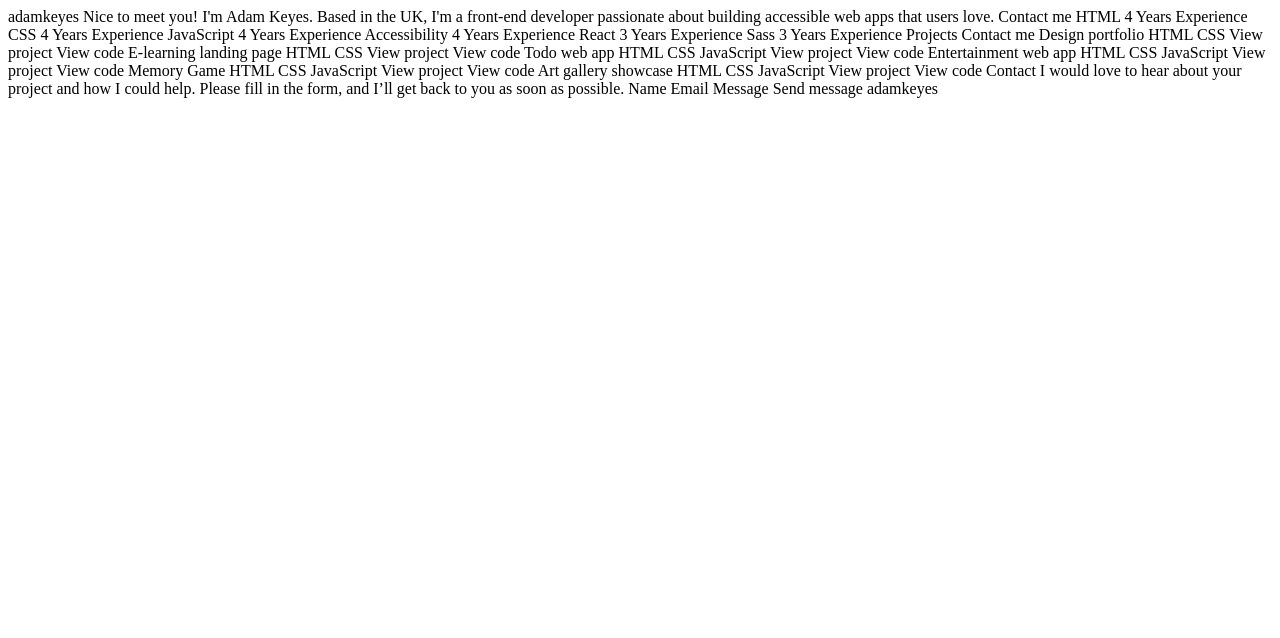
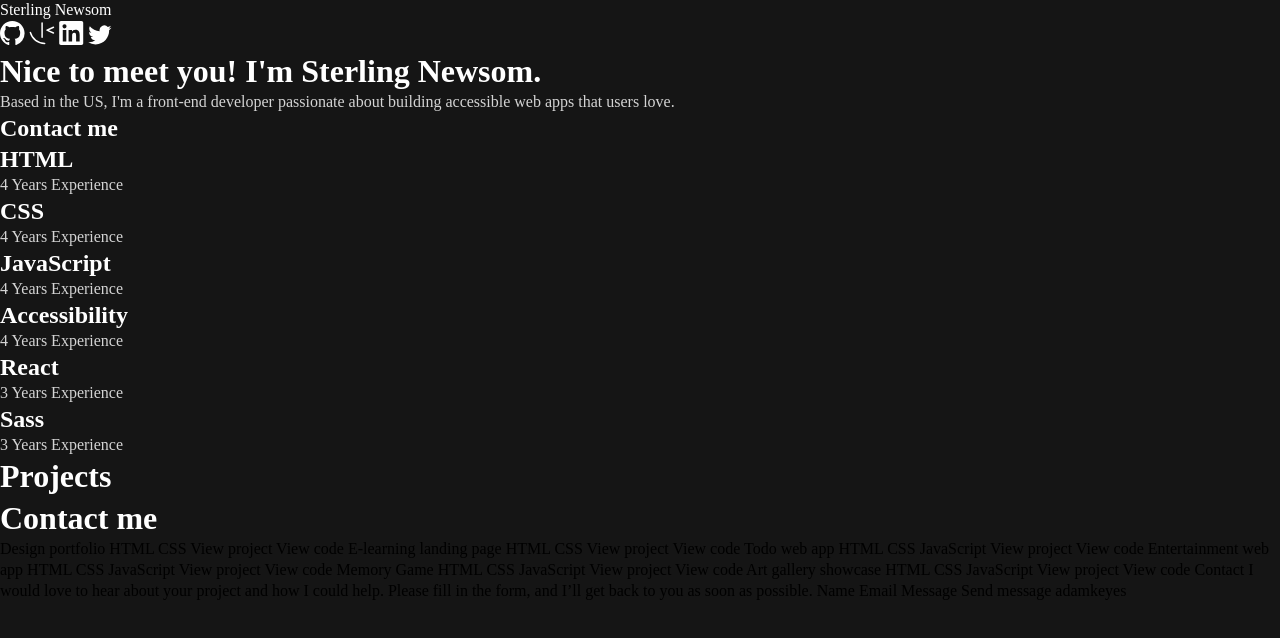
Before and after one commit to steelo808/single-page-portfolio-site, a plain HTML site: page starter-code/index.html in a window 1280 px wide. Drawn offline with Linux system fonts and the light colour scheme.

Commit message:
made some changes to global styles

```diff
--- a/starter-code/index.html
+++ b/starter-code/index.html
@@ -3,43 +3,66 @@
 <head>
   <meta charset="UTF-8">
   <meta name="viewport" content="width=device-width, initial-scale=1.0">
-
+  <link rel = "stylesheet" href="styles.css">
   <link rel="icon" type="image/png" sizes="32x32" href="./assets/images/favicon-32x32.png">
-
-  <title>Frontend Mentor | Single-page developer portfolio</title>
+  <title>Sterling Newsom|HOME</title>
 </head>
 <body>
+<!-- start of navigation -->
+<nav>
+  <div class ="container">
+  <div class = "logo">Sterling Newsom</div>
+  <div class="icons">
+    <img src ="assets/images/icon-github.svg">
+    <img src ="assets/images/icon-frontend-mentor.svg">
+    <img src ="assets/images/icon-linkedin.svg">
+    <img src ="assets/images/icon-twitter.svg">
+  </div>
+  </div>
+</nav>
+<!-- end of navigation -->
 
-  adamkeyes
+<!-- start of heading -->
+<header>
+  <div class="container">
+<h1>
+  Nice to meet you! I'm <span>Sterling Newsom</span>.
+</h1>
+<p>
+  Based in the US, I'm a front-end developer passionate about
+  building accessible web apps that users love.
+</p>
+<!-- end of heading -->
 
-  Nice to meet you! I'm Adam Keyes.
+  <h2>Contact me</h2>
+  </div>
+  </header>
 
-  Based in the UK, I'm a front-end developer passionate about
-  building accessible web apps that users love.
+  <section>
+    <div class ="container">
+    <h1>HTML</h1>
+    <p>4 Years Experience</p>
 
-  Contact me
+    <h1>CSS</h1>
+    <p>4 Years Experience</p>
 
-  HTML
-  4 Years Experience
+    <h1>JavaScript</h1>
+    <p>4 Years Experience</p>
 
-  CSS
-  4 Years Experience
+    <h1>Accessibility</h1>
+    <p>4 Years Experience</p>
 
-  JavaScript
-  4 Years Experience
+    <h1>React</h1>
+    <p>3 Years Experience</p>
 
-  Accessibility
-  4 Years Experience
+    <h1>Sass</h1>
+    <p>3 Years Experience</p>
+    </div>
+  </section>
 
-  React
-  3 Years Experience
+  <h1>Projects</h1>
 
-  Sass
-  3 Years Experience
-
-  Projects
-
-  Contact me
+  <h1>Contact me</h1>
 
   Design portfolio
   HTML CSS
--- a/starter-code/styles.css
+++ b/starter-code/styles.css
@@ -9,6 +9,19 @@
     --invalid:#ff6f5b;
 }
 
+@font-face{
+    font-family:"SpaceGrotesk";
+    src:url(/starter-code/assets/fonts/SpaceGrotesk-VariableFont_wght.ttf) format(ttf);
+    font-weight:medium;
+}
+
+@font-face{
+    font-family:"SpaceGrotesk";
+    src:url(/starter-code/assets/fonts/SpaceGrotesk-VariableFont_wght.ttf) format(ttf);
+    font-weight:bold;
+}
+
+/* global styles */
 *{
     margin:0;
     padding:0;
@@ -18,16 +31,24 @@
 body{
     line-height: 1.3;
     font-size:100%;
+    font-family:"SpaceGrotesk";
+    background-color:var(--black);
 }
 
-@font-face{
-    font-family:main-font-medium;
-    src:url(/starter-code/assets/fonts/SpaceGrotesk-VariableFont_wght.ttf) format(ttf);
-    font-weight:medium;
+.logo{
+    color:var(--white);
 }
 
-@font-face{
-    font-family:main-font-bold;
-    src:url(/starter-code/assets/fonts/SpaceGrotesk-VariableFont_wght.ttf) format(ttf);
-    font-weight:bold;
+h1,h2,h3,h4,h5,h6{
+    color:var(--white);
 }
+
+p{
+    color:var(--grey);
+}
+
+.center{
+    text-align:center;
+}
+
+/* end of global styles */
```
